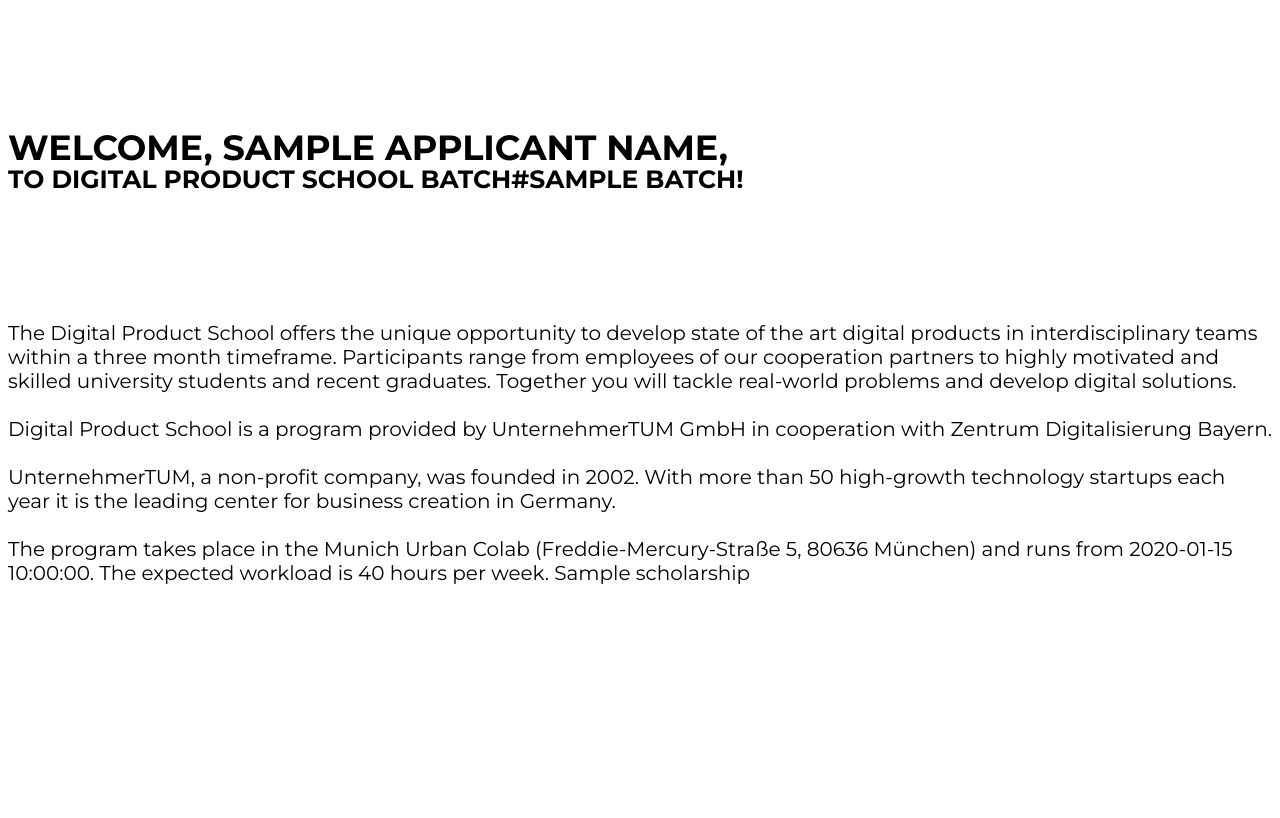
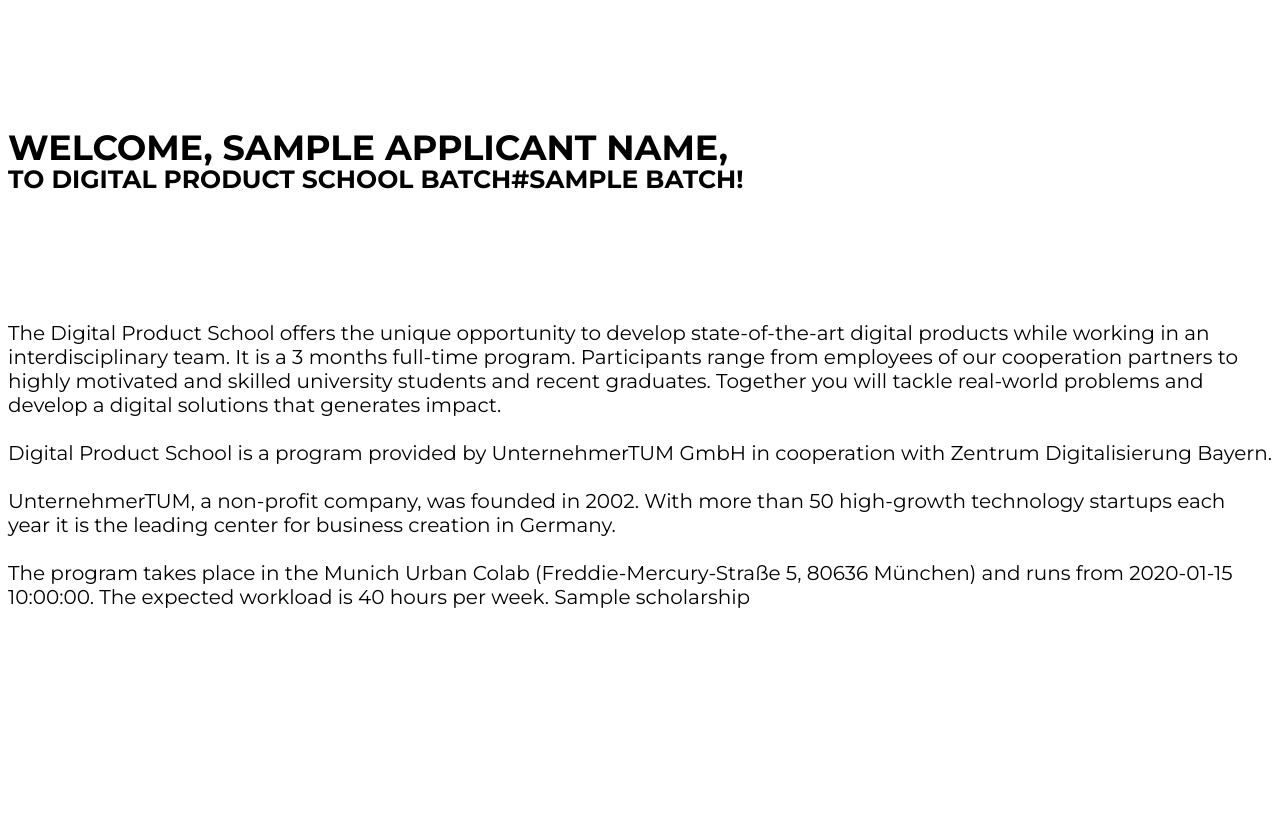
Before and after one commit to DigitalProductschool/rt-backend, a Flask app: template Backend/templates/OfferLetter.html in a window 1280 px wide. Shown: the top 818 px of the page. Run offline with Flask 2, Linux system fonts and the light colour scheme; the template is opened without the code that fills it: most values are stand-ins (such as "Sample title", 1, 10 or a date in 2020); parts of the project's set-up code (start-up, migrations or seed data) failed here and were passed over.

Commit message:
Update OfferLetter.html

```diff
--- a/Backend/templates/OfferLetter.html
+++ b/Backend/templates/OfferLetter.html
@@ -19,15 +19,15 @@
                 <p class="offer-letter-subtitle"><b>To Digital Product School Batch#{{batch}}!</b></p>
                 <p class="offer-letter-body">
                         The Digital Product School offers the unique opportunity
-                        to develop state of the art digital
-                        products in
-                        interdisciplinary teams within a three month timeframe.
+                        to develop state-of-the-art digital
+                        products while working in an
+                        interdisciplinary team. It is a 3 months full-time program.
                         Participants range from employees of our
                         cooperation partners to
                         highly motivated and skilled university students and
                         recent graduates. Together you will tackle
                         real-world problems and
-                        develop digital solutions.<br><br>
+                        develop a digital solutions that generates impact.<br><br>
                         Digital Product School is a program provided by
                         UnternehmerTUM GmbH in cooperation with Zentrum
                         Digitalisierung Bayern. <br><br>
```
